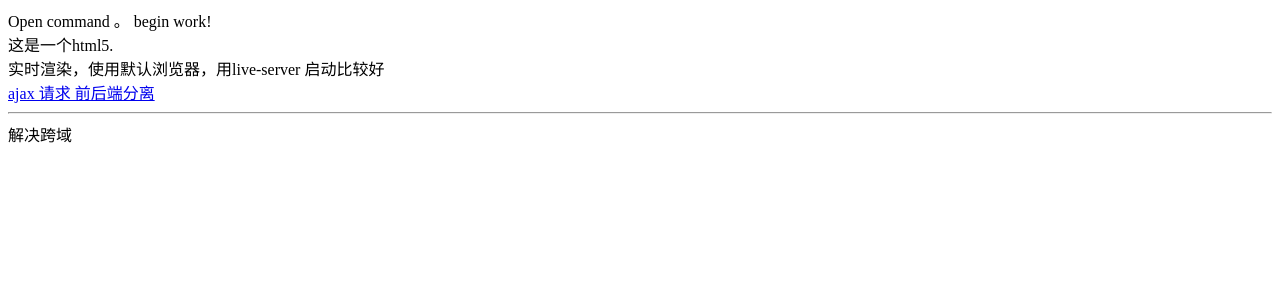
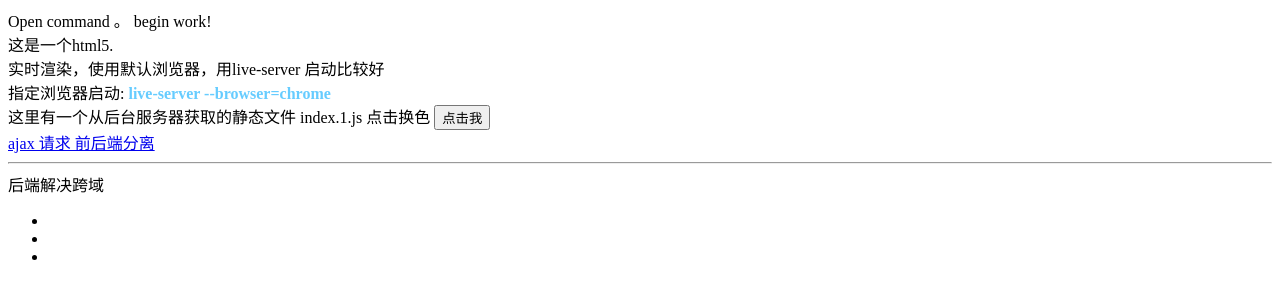
Before and after one commit to bluewood-git/practice-nodes-front, a website: page index.html in a window 1280 px wide. Drawn offline with Linux system fonts and the light colour scheme.

Commit message:
添加笔记文件

```diff
--- a/index.html
+++ b/index.html
@@ -7,16 +7,25 @@
     <title>Document</title>
     <script src="./js/index.js"></script>
     <script src="./js/jquery-3.3.1.js"></script>
+    <script src="http://localhost:8090/demo/index.1.js"></script>
 </head>
 <body>
     Open command 。 begin work!<br/>
 
     这是一个html5.<br/>
     实时渲染，使用默认浏览器，用live-server 启动比较好<br/>
+    指定浏览器启动: <b style="color: #66ccff"> live-server --browser=chrome</b><br>
+    这里有一个从后台服务器获取的静态文件  <span class="filename" >index.1.js</span> 点击换色 <button onclick="clickMsg()">点击我</button><br>
     <a href=javascript:; onclick="wclick()"> ajax 请求 前后端分离</a>
     <hr>
-    解决跨域
-    <table></table>
+    后端解决跨域
+    <nav>
+        <ul>
+            <li></li>
+            <li></li>
+            <li></li>
+        </ul>
+    </nav>
 <script>
     function wclick(){
         $.ajax({
```
Also changed, not shown: node/jscore.md (added, +2 -0 lines).
